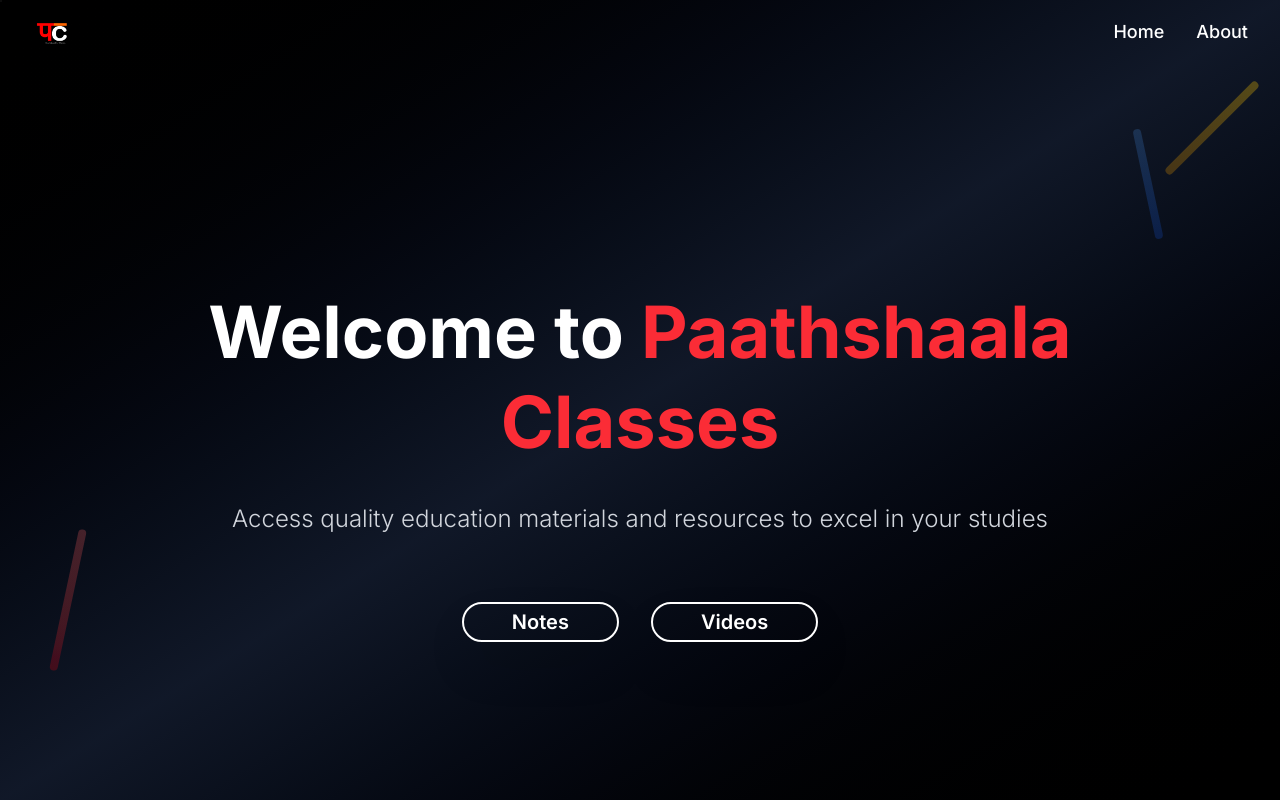
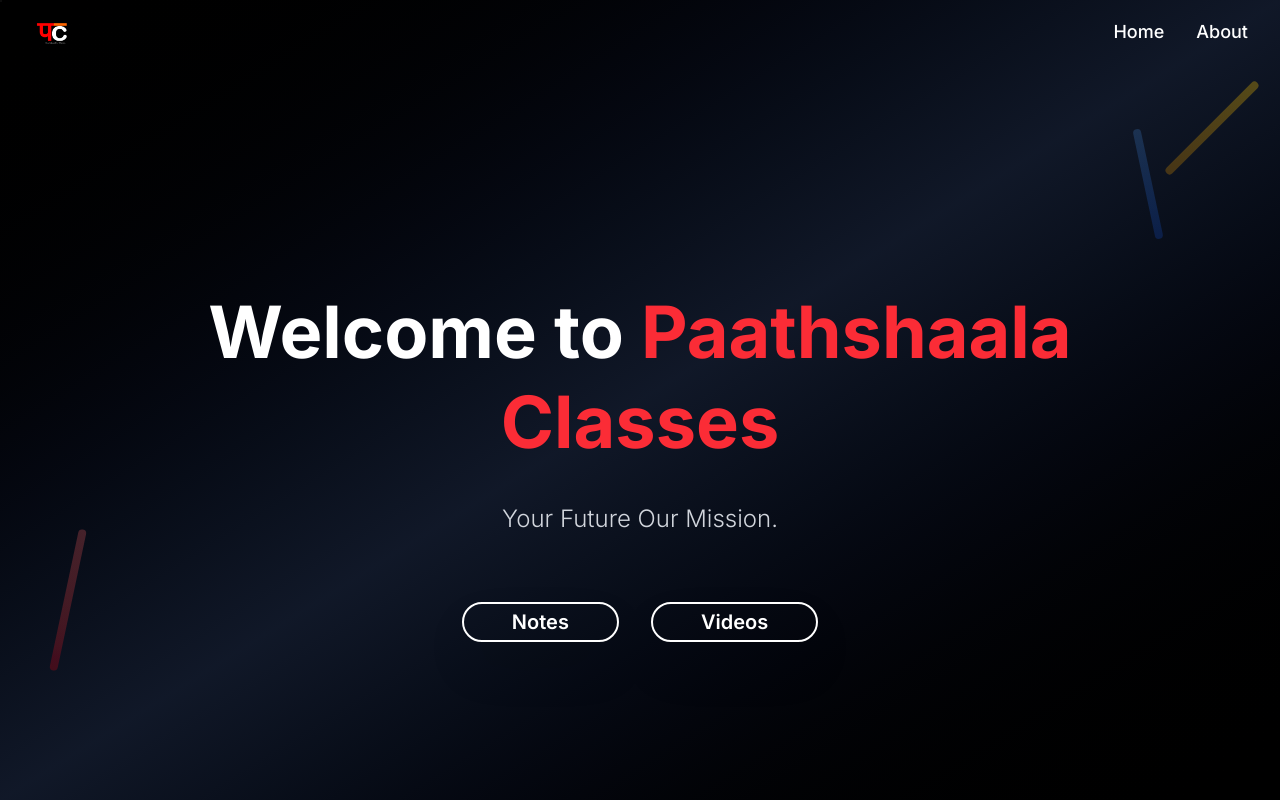
Before and after one commit to Amrishkush/paathshaala-classes, a Next.js app: page / in a window 1280 px wide. Shown: the top 800 px of the page. Built offline with nearby package versions, Linux system fonts and the light colour scheme.

Commit message:
Update ContentSection.tsx

```diff
--- a/src/components/sections/ContentSection.tsx
+++ b/src/components/sections/ContentSection.tsx
@@ -84,7 +84,7 @@ const ContentSection = () => {
             animate={{ opacity: 1, y: 0 }}
             transition={{ duration: 0.8, delay: 0.4 }}
           >
-            Access quality education materials and resources to excel in your studies
+            Your Future Our Mission.
           </motion.p>
 
           <motion.div
```
